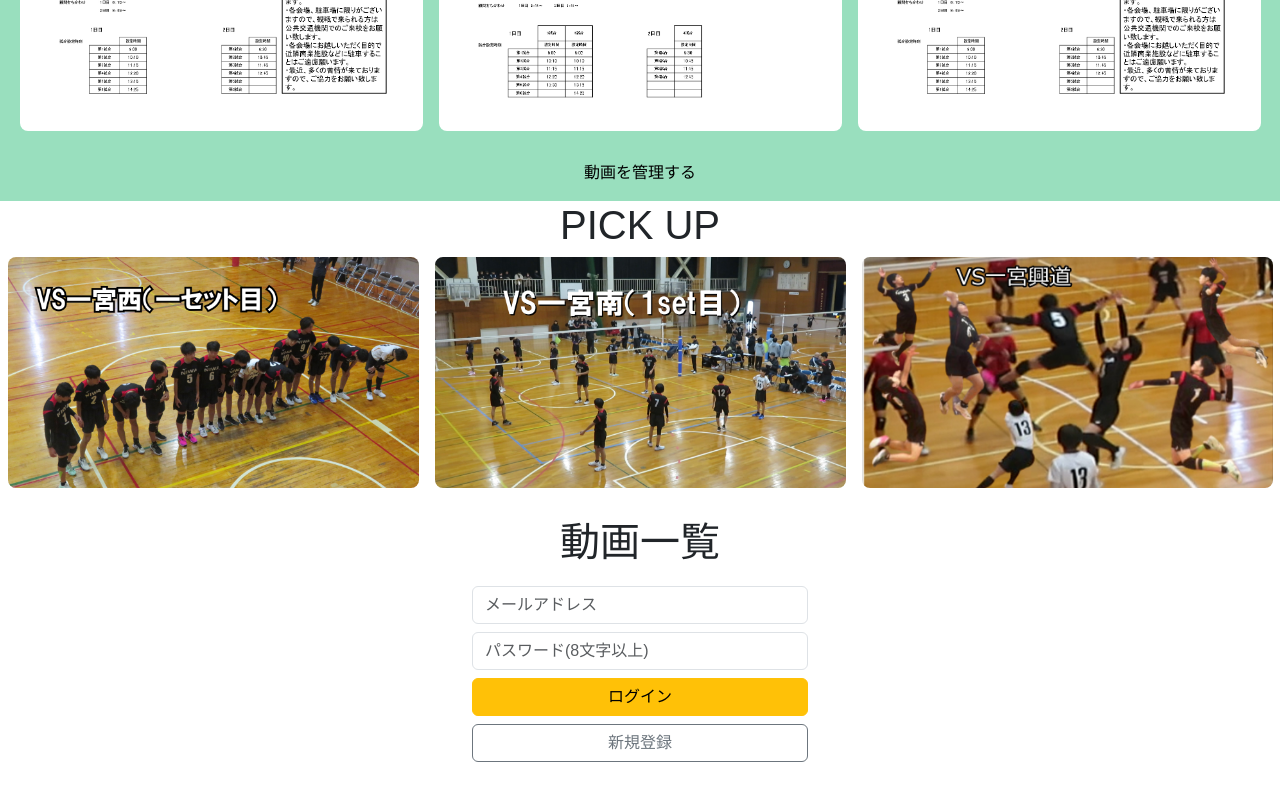
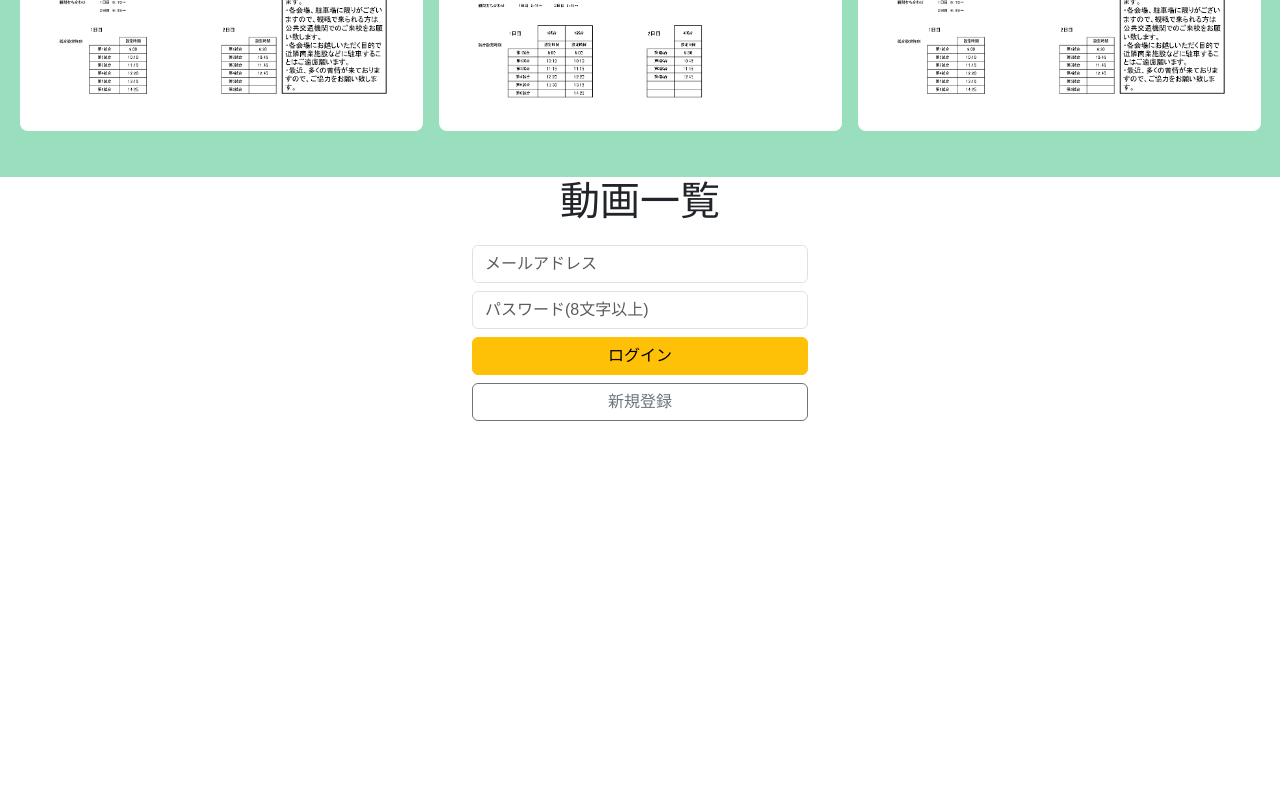
Before and after one commit to Kaitotommy0109/NIWA-volleyball, a plain HTML site: page index.html in a window 1280 px wide. Shown: the part 2604-3403 px from the top of the page. After the commit the page ends 3065 px from the top, so only its background shows below. Drawn offline with nearby package versions, Linux system fonts and the light colour scheme.

Commit message:
delete PICKUP

```diff
--- a/index.html
+++ b/index.html
@@ -393,34 +393,6 @@
       <div class="tournament-item"><a href="club/images/10月.jpg" target="_blank"><img src="club/images/10月.jpg" width="300" alt="10月大会" border="0"></a></div>
     </div>
 
-    <a href="club/manage.html">動画を管理する</a>
-
-
-
-
-
-
-
-
-    <!-- <div id = "tornament-g">
-      <h1><font color="white">直近の大会</font></h1>
-      <a href="images/7月.jpg" target="_blank"><img src="images/7月.jpg" width="300" alt="トーナメント" border="0"></a>
-    </div>
-
-    <div id = "tornament-g">
-      <h1><font color="white">次の大会</font></h1>
-      <a href="images/10月.jpg" target="_blank"><img src="images/10月.jpg" width="300" alt="10月大会" border="0"></a>
-    </div> -->
-  </div>
-
-  <center><h1>PICK UP</h1></center>
-  <div class="slide-items">
-    <div><a href="https://www.youtube.com/watch?v=W4cXkI7n_d8&list=PLwXThI6tvcnLffP-bD1CnrL-vTiAOrzWF"><img src="club/images/一宮興道.jpg" alt="一宮興道"></a></div>
-    <div><a href="https://www.youtube.com/watch?v=MyMBjWp_v6o&list=PLwXThI6tvcnKhSuwk_eVFrW4xeEm8WQK1"><img src="club/images/一宮西.jpg" alt="一宮西"></a></div>
-    <div><a href="https://www.youtube.com/watch?v=VS6RdAIX_I8&list=PLwXThI6tvcnLBIg2cUr9OBA3iUbDmRxSD"><img src="club/images/一宮南.jpg" alt="一宮南"></a></div>
-    <div><a href="https://www.youtube.com/watch?v=W4cXkI7n_d8&list=PLwXThI6tvcnLffP-bD1CnrL-vTiAOrzWF"><img src="club/images/一宮興道.jpg" alt="一宮興道"></a></div>
-    <div><a href="https://www.youtube.com/watch?v=MyMBjWp_v6o&list=PLwXThI6tvcnKhSuwk_eVFrW4xeEm8WQK1"><img src="club/images/一宮西.jpg" alt="一宮西"></a></div>
-    <div><a href="https://www.youtube.com/watch?v=VS6RdAIX_I8&list=PLwXThI6tvcnLBIg2cUr9OBA3iUbDmRxSD"><img src="club/images/一宮南.jpg" alt="一宮南"></a></div>
   </div>
 
  <section id="game">
```
